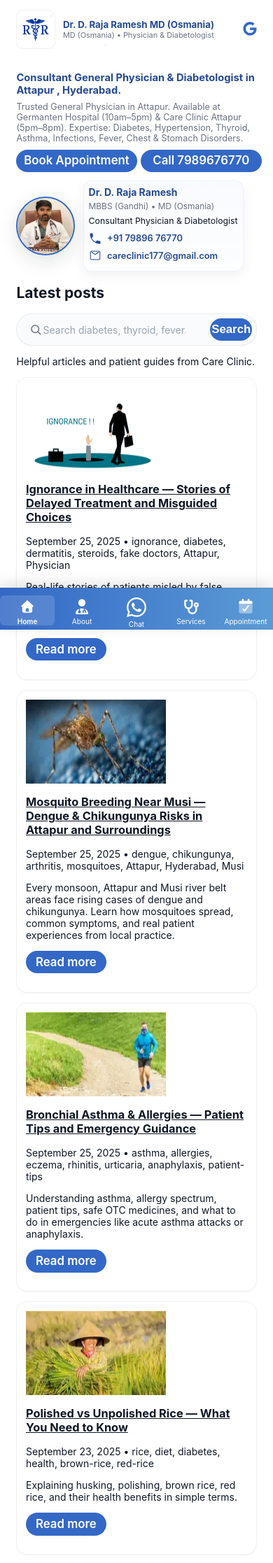
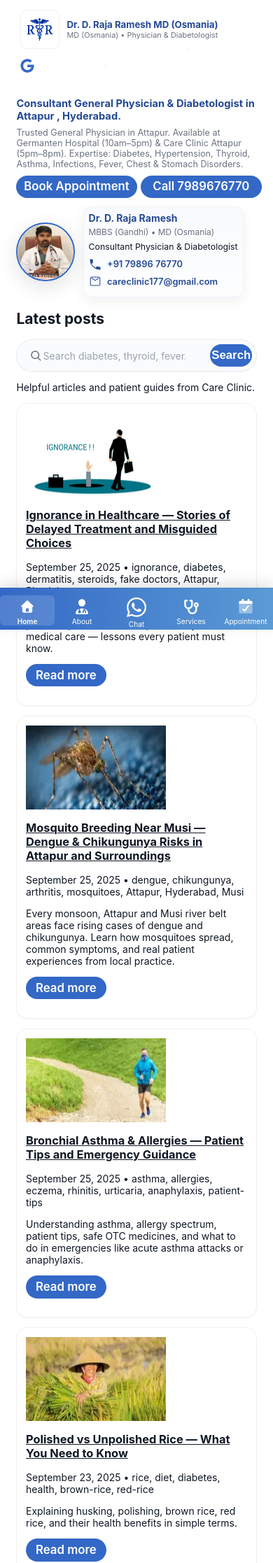
Before and after one commit to drrajarameshd/rr, a Jekyll site: the page built from index.html, in a window 390 px wide. Shown: the top 2234 px of the page at 70% size. Built offline with Jekyll 4.4.1, drawn with Linux system fonts in a browser that asks for light colours; the list of posts is cut into pages by our own code.

Commit message:
Update style.css

```diff
--- a/assets/css/style.css
+++ b/assets/css/style.css
@@ -231,6 +231,26 @@
   .timeline-item{display:block;margin:18px 0;padding-left:0}
   .timeline-marker{position:absolute;left:12px;top:6px;width:40px;height:40px;border-radius:8px}
   .timeline-item .edu-card{margin-left:0;padding-left:64px;padding-right:12px;width:100%}
+
+  .container.header-inner {
+    flex-direction: column;
+    align-items: flex-start;
+    padding: 1rem;
+  }
+
+  .container.header-inner .nav {
+    width: 100%;
+    justify-content: space-between;
+    flex-wrap: wrap;
+    gap: 0.8rem;
+  }
+
+  .container.header-inner .nav-list {
+    flex-direction: row;
+    flex-wrap: wrap;
+    gap: 0.8rem;
+  }
+
 }
 
 /* <= 400px - small phones (core adjustments for compact screens) */
```
